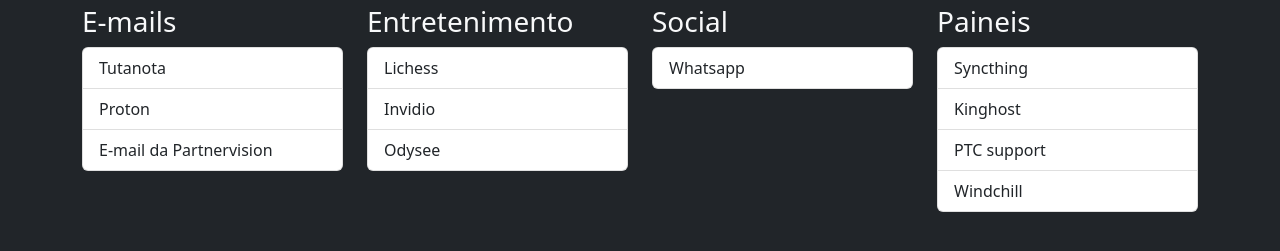
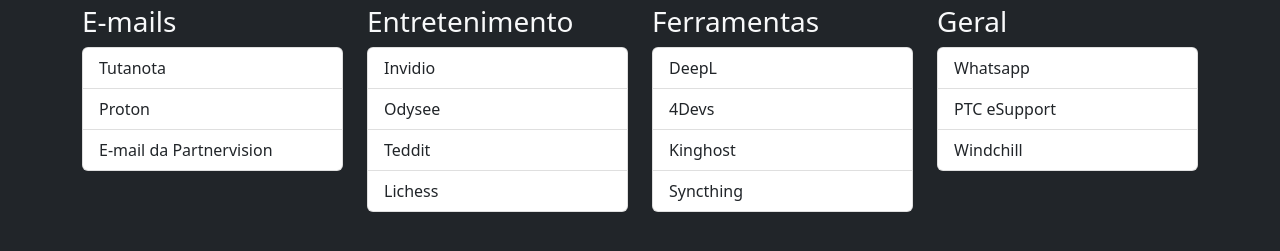
Before and after one commit to giovannins/homepage, a website: page index.html in a window 1280 px wide. Shown: the part 479-730 px from the top of the page. Drawn offline with nearby package versions, Linux system fonts and the light colour scheme.

Commit message:
melhorando tabelas e adicionando coisas

```diff
--- a/index.html
+++ b/index.html
@@ -60,10 +60,6 @@
                 <div class="col">
                     <h3>Entretenimento</h3>
                     <ul class="list-group">
-                        <a class="list-group-item text-decoration-none text-dark" href="https://lichess.org/">
-                            Lichess
-                        </a>
-
                         <a class="list-group-item text-decoration-none text-dark" href="https://y.com.sb/feed/popular">
                             Invidio
                         </a>
@@ -71,44 +67,58 @@
                         <a class="list-group-item text-decoration-none text-dark" href="https://odysee.com/">
                             Odysee
                         </a>
+
+                        <a class="list-group-item text-decoration-none text-dark" href="https://teddit.net/">
+                            Teddit
+                        </a>
+
+                        <a class="list-group-item text-decoration-none text-dark" href="https://lichess.org/">
+                            Lichess
+                        </a>
+
                     </ul>
                 </div>
 
                 <div class="col">
-                    <h3>Social</h3>
+                    <h3>Ferramentas</h3>
                     <ul class="list-group">
-                        <a class="list-group-item text-decoration-none text-dark" href="https://web.whatsapp.com/">
-                            Whatsapp
+                        <a class="list-group-item text-decoration-none text-dark" href="https://www.deepl.com/translator">
+                            DeepL
                         </a>
-                    </ul>
-                </div>
 
-                <div class="col">
-                    <h3>Paineis</h3>
-                    <ul class="list-group">
-                        <a class="list-group-item text-decoration-none text-dark" href="http://127.0.0.1:8443">
-                            Syncthing
+                        <a class="list-group-item text-decoration-none text-dark" href="https://4devs.com.br">
+                            4Devs
                         </a>
 
                         <a class="list-group-item text-decoration-none text-dark" href="https://login.kinghost.com.br/">
                             Kinghost
                         </a>
 
-                        <a
-                            class="list-group-item text-decoration-none text-dark"
-                            href="https://www.ptc.com/en/support/"
-                        >
-                            PTC support
-                        </a>
-
-                        <a
-                            class="list-group-item text-decoration-none text-dark"
-                            href="http://windchill.partnervision.com.br/"
-                        >
-                            Windchill
+                        <a class="list-group-item text-decoration-none text-dark" href="http://127.0.0.1:8443">
+                            Syncthing
                         </a>
                     </ul>
                 </div>
+
+                <div class="col">
+                    <h3>Geral</h3>
+                    <ul class="list-group">
+                        <a class="list-group-item text-decoration-none text-dark" href="https://web.whatsapp.com/">
+                            Whatsapp
+                        </a>
+
+                        <a class="list-group-item text-decoration-none text-dark" href="https://www.ptc.com/en/support/">
+                            PTC eSupport
+                        </a>
+
+                        <a class="list-group-item text-decoration-none text-dark" href="http://windchill.partnervision.com.br/">
+                            Windchill
+                        </a>
+
+
+                    </ul>
+                </div>
+
             </div>
         </div>
         <script
```
